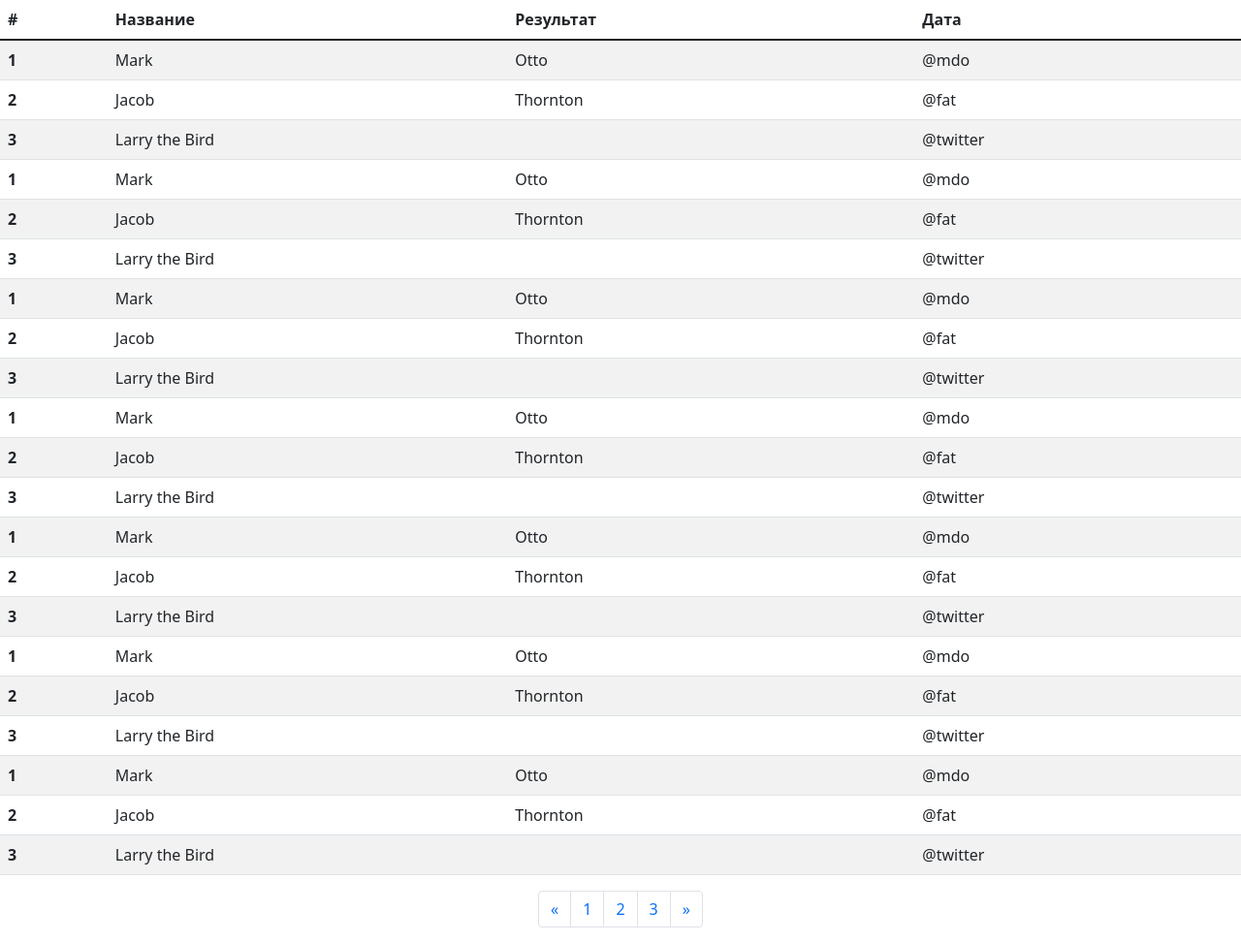
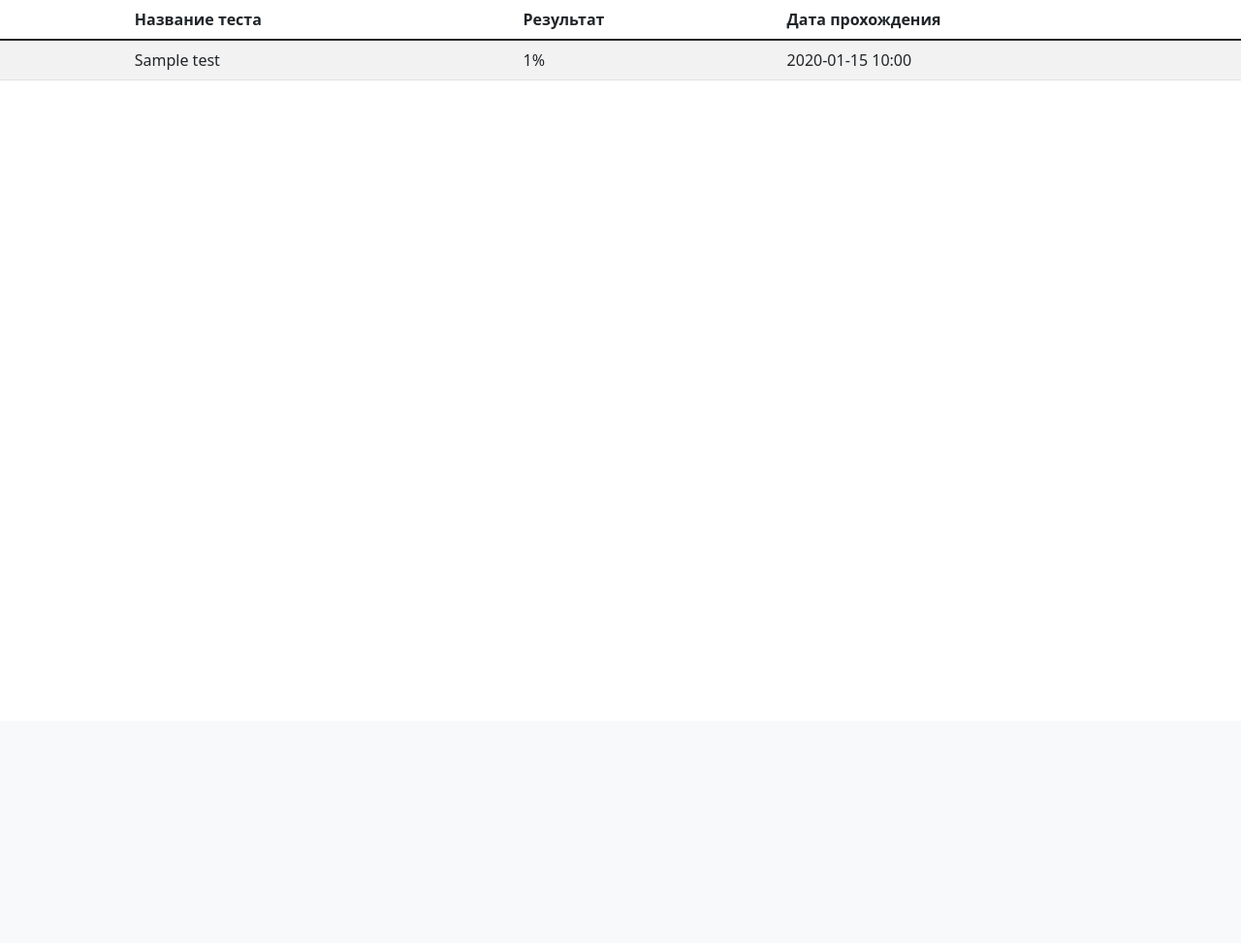
Before and after one commit to uevuu/testetique, a Django app: template mysite/testik/templates/testik/history.html in a window 1280 px wide. Shown: the part 56-1029 px from the top of the page at 97% size. After the commit the page ends 139 px from the top, so only its background shows below. Run offline with Django 3.2, Linux system fonts and the light colour scheme; tables that the repository leaves empty hold one stand-in row (values such as "Sample post"); the template is opened without the code that fills it: values that come from a table or form of the project are taken from there, most other values are stand-ins (such as "Sample title", 1, 10 or a date in 2020).

Commit message:
Added /history view

```diff
--- a/mysite/testik/templates/testik/history.html
+++ b/mysite/testik/templates/testik/history.html
@@ -3,184 +3,82 @@
 <head>
     <meta name="viewport" content="width=device-width, initial-scale=1">
     <meta charset="UTF-8">
-	<script src="https://cdn.jsdelivr.net/npm/bootstrap@5.1.3/dist/js/bootstrap.bundle.min.js" integrity="sha384-ka7Sk0Gln4gmtz2MlQnikT1wXgYsOg+OMhuP+IlRH9sENBO0LRn5q+8nbTov4+1p" crossorigin="anonymous"></script>
-	<link href="https://cdn.jsdelivr.net/npm/bootstrap@5.1.3/dist/css/bootstrap.min.css" rel="stylesheet" integrity="sha384-1BmE4kWBq78iYhFldvKuhfTAU6auU8tT94WrHftjDbrCEXSU1oBoqyl2QvZ6jIW3" crossorigin="anonymous">
+    <title>{{ title }}</title>
+    <script src="https://cdn.jsdelivr.net/npm/bootstrap@5.1.3/dist/js/bootstrap.bundle.min.js"
+            integrity="sha384-ka7Sk0Gln4gmtz2MlQnikT1wXgYsOg+OMhuP+IlRH9sENBO0LRn5q+8nbTov4+1p"
+            crossorigin="anonymous"></script>
+    <link href="https://cdn.jsdelivr.net/npm/bootstrap@5.1.3/dist/css/bootstrap.min.css" rel="stylesheet"
+          integrity="sha384-1BmE4kWBq78iYhFldvKuhfTAU6auU8tT94WrHftjDbrCEXSU1oBoqyl2QvZ6jIW3" crossorigin="anonymous">
 </head>
 
 <body>
 <header>
     <nav class="navbar navbar-expand-lg bg-light fixed-top">
         <div class="container-fluid">
-			  <a class="navbar-brand text-black" href="#">Тестетика</a>
-			  <button class="navbar-toggler" type="button" data-bs-toggle="collapse" data-bs-target="#navbarSupportedContent" aria-controls="navbarSupportedContent" aria-expanded="false" aria-label="Toggle navigation">
+            <a class="navbar-brand text-black" href="/testetique">Тестетика</a>
+            <button class="navbar-toggler" type="button" data-bs-toggle="collapse"
+                    data-bs-target="#navbarSupportedContent" aria-controls="navbarSupportedContent"
+                    aria-expanded="false" aria-label="Toggle navigation">
                 <span class="navbar-toggler-icon"></span>
             </button>
             <div class="collapse navbar-collapse" id="navbarSupportedContent">
                 <ul class="navbar-nav me-auto mb-2 mb-lg-0">
                     <li class="nav-item">
-					<a class="nav-link active text-black" aria-current="page" href="#">Тесты</a>
+                        <a class="nav-link active text-black" aria-current="page" href="/testetique/tests">Тесты</a>
                     </li>
                     <li class="nav-item">
-					<a class="nav-link text-black" href="#">История</a>
+                        <a class="nav-link text-black" href="/testetique/history">История</a>
                     </li>
                 </ul>
+            </div>
         </div>
     </nav>
 </header>
 
 <main>
-		<div class="p-3 bg-body"> .............................................................</div>
-		<table class="table table-striped">
+    <br>
+    <div class="p-3 bg-body"></div>
+    <table class="table table-striped table-hover">
         <thead>
         <tr>
-			  <th scope="col">#</th>
-			  <th scope="col">Название</th>
+            <th></th><th></th><th></th>
+            <th scope="col">Название теста</th>
             <th scope="col">Результат</th>
-			  <th scope="col">Дата</th>
+            <th scope="col">Дата прохождения</th>
         </tr>
         </thead>
         <tbody>
+        {% for result in results %}
         <tr>
-			  <th scope="row">1</th>
-			  <td>Mark</td>
-			  <td>Otto</td>
-			  <td>@mdo</td>
+            <td></td><td></td><td></td>
+            <td>{{ result.test_id }}</td>
+            <td>{{ result.result }}%</td>
+            <td>{{ result.attempt_time|date:"Y-m-d h:i" }}</td>
         </tr>
-			<tr>
-			  <th scope="row">2</th>
-			  <td>Jacob</td>
-			  <td>Thornton</td>
-			  <td>@fat</td>
-			</tr>
-			<tr>
-			  <th scope="row">3</th>
-			  <td colspan="2">Larry the Bird</td>
-			  <td>@twitter</td>
-			</tr>
-			<tr>
-			  <th scope="row">1</th>
-			  <td>Mark</td>
-			  <td>Otto</td>
-			  <td>@mdo</td>
-			</tr>
-			<tr>
-			  <th scope="row">2</th>
-			  <td>Jacob</td>
-			  <td>Thornton</td>
-			  <td>@fat</td>
-			</tr>
-			<tr>
-			  <th scope="row">3</th>
-			  <td colspan="2">Larry the Bird</td>
-			  <td>@twitter</td>
-			</tr>
-			<tr>
-			  <th scope="row">1</th>
-			  <td>Mark</td>
-			  <td>Otto</td>
-			  <td>@mdo</td>
-			</tr>
-			<tr>
-			  <th scope="row">2</th>
-			  <td>Jacob</td>
-			  <td>Thornton</td>
-			  <td>@fat</td>
-			</tr>
-			<tr>
-			  <th scope="row">3</th>
-			  <td colspan="2">Larry the Bird</td>
-			  <td>@twitter</td>
-			</tr>
-			<tr>
-			  <th scope="row">1</th>
-			  <td>Mark</td>
-			  <td>Otto</td>
-			  <td>@mdo</td>
-			</tr>
-			<tr>
-			  <th scope="row">2</th>
-			  <td>Jacob</td>
-			  <td>Thornton</td>
-			  <td>@fat</td>
-			</tr>
-			<tr>
-			  <th scope="row">3</th>
-			  <td colspan="2">Larry the Bird</td>
-			  <td>@twitter</td>
-			</tr>
-			<tr>
-			  <th scope="row">1</th>
-			  <td>Mark</td>
-			  <td>Otto</td>
-			  <td>@mdo</td>
-			</tr>
-			<tr>
-			  <th scope="row">2</th>
-			  <td>Jacob</td>
-			  <td>Thornton</td>
-			  <td>@fat</td>
-			</tr>
-			<tr>
-			  <th scope="row">3</th>
-			  <td colspan="2">Larry the Bird</td>
-			  <td>@twitter</td>
-			</tr>
-			<tr>
-			  <th scope="row">1</th>
-			  <td>Mark</td>
-			  <td>Otto</td>
-			  <td>@mdo</td>
-			</tr>
-			<tr>
-			  <th scope="row">2</th>
-			  <td>Jacob</td>
-			  <td>Thornton</td>
-			  <td>@fat</td>
-			</tr>
-			<tr>
-			  <th scope="row">3</th>
-			  <td colspan="2">Larry the Bird</td>
-			  <td>@twitter</td>
-			</tr>
-			<tr>
-			  <th scope="row">1</th>
-			  <td>Mark</td>
-			  <td>Otto</td>
-			  <td>@mdo</td>
-			</tr>
-			<tr>
-			  <th scope="row">2</th>
-			  <td>Jacob</td>
-			  <td>Thornton</td>
-			  <td>@fat</td>
-			</tr>
-			<tr>
-			  <th scope="row">3</th>
-			  <td colspan="2">Larry the Bird</td>
-			  <td>@twitter</td>
-			</tr>
+        {% endfor %}
         </tbody>
     </table>
 </main>
-    <footer>
-		<nav aria-label="Пример навигации по страницам">
-		  <ul class="pagination justify-content-center">
-			<li class="page-item">
-			  <a class="page-link" href="#" aria-label="Предыдущая">
-				<span aria-hidden="true">&laquo;</span>
-			  </a>
-			</li>
-			<li class="page-item"><a class="page-link" href="#">1</a></li>
-			<li class="page-item"><a class="page-link" href="#">2</a></li>
-			<li class="page-item"><a class="page-link" href="#">3</a></li>
-			<li class="page-item">
-			  <a class="page-link" href="#" aria-label="Следующая">
-				<span aria-hidden="true">&raquo;</span>
-			  </a>
-			</li>
-		  </ul>
-		</nav>
-    </footer>
+<!--TODO?-->
+<!--<footer>-->
+<!--    <nav aria-label="Пример навигации по страницам">-->
+<!--        <ul class="pagination justify-content-center">-->
+<!--            <li class="page-item">-->
+<!--                <a class="page-link" href="#" aria-label="Предыдущая">-->
+<!--                    <span aria-hidden="true">&laquo;</span>-->
+<!--                </a>-->
+<!--            </li>-->
+<!--            <li class="page-item"><a class="page-link" href="#">1</a></li>-->
+<!--            <li class="page-item"><a class="page-link" href="#">2</a></li>-->
+<!--            <li class="page-item"><a class="page-link" href="#">3</a></li>-->
+<!--            <li class="page-item">-->
+<!--                <a class="page-link" href="#" aria-label="Следующая">-->
+<!--                    <span aria-hidden="true">&raquo;</span>-->
+<!--                </a>-->
+<!--            </li>-->
+<!--        </ul>-->
+<!--    </nav>-->
+<!--</footer>-->
 
 </body>
 </html>
```
Also changed, not shown: mysite/testik/templates/testik/tests.html (deleted, +0 -114 lines), mysite/testik/templates/testik/tests_page.html (deleted, +0 -22 lines), mysite/testik/views.py (+5 -5 lines). Lines whose indentation alone changed are shown as unchanged.
